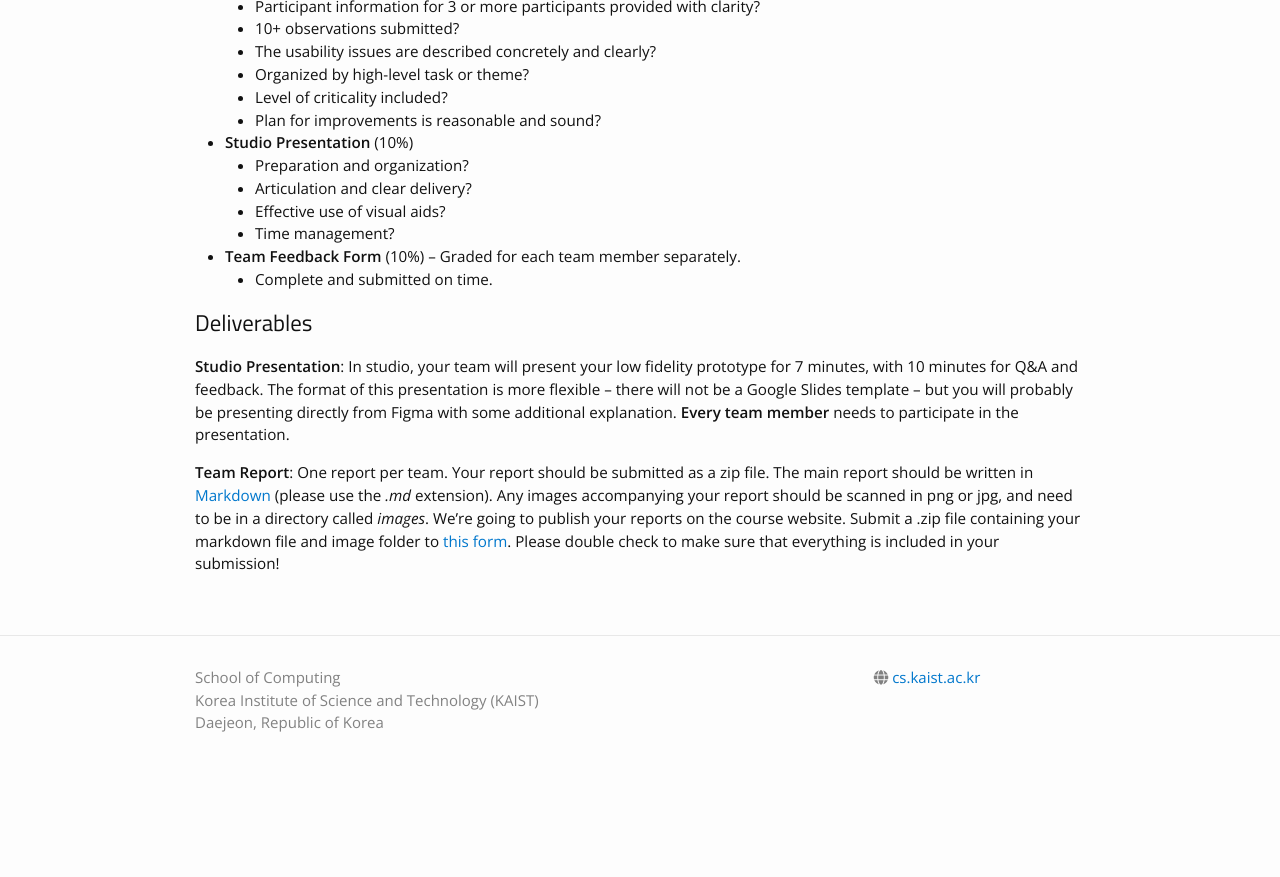
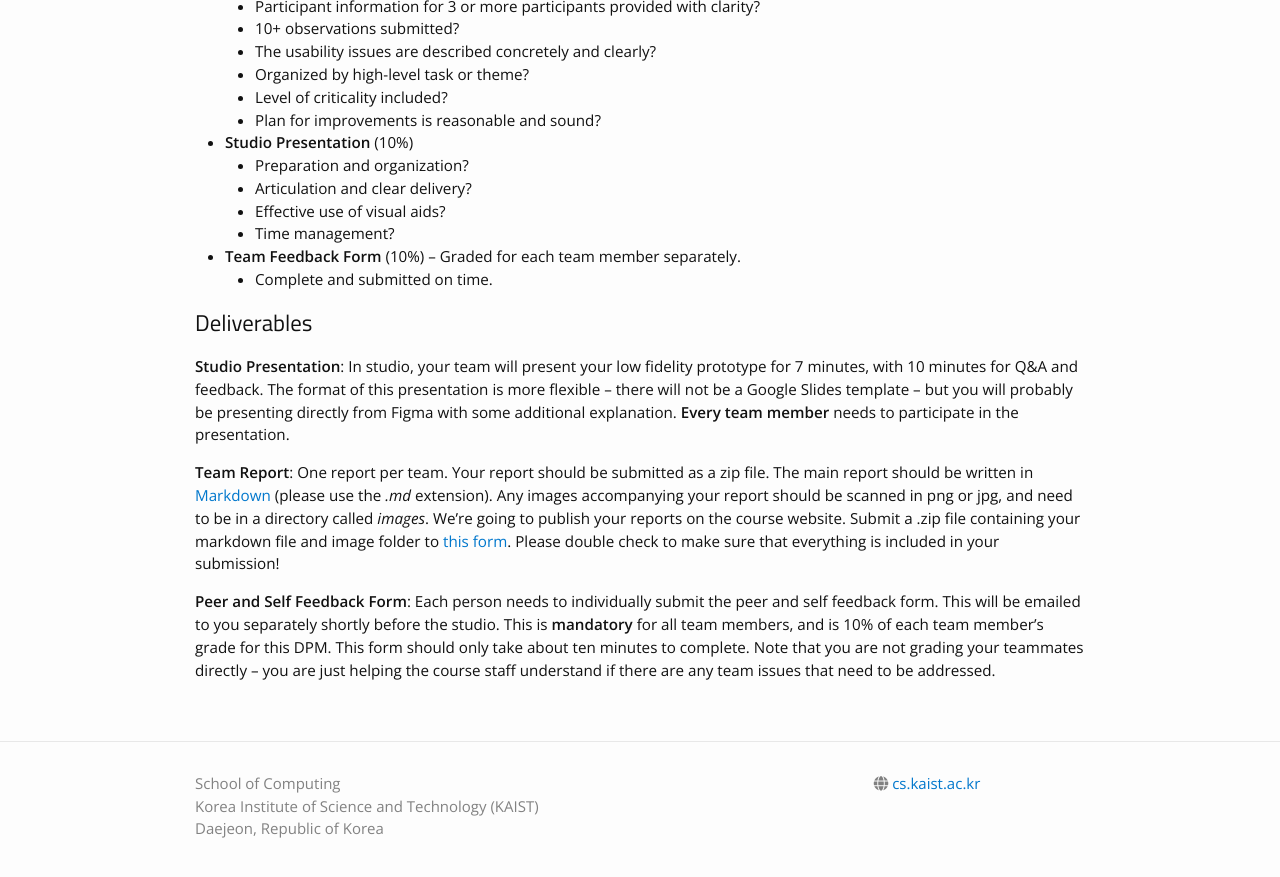
Before and after one commit to cstl-kaist/cs473-2025-fall, a Jekyll site: the page built from _projects/03_DPM3.md, in a window 1280 px wide and 900 px high, scrolled down 1987 px. Shown: the top 877 px of the window. Built offline with Jekyll 4.4.1, drawn with Linux system fonts in a browser that asks for light colours; nearby versions of some CDN libraries; before the commit the page ends 2781 px from its top, so only the background shows below that.

Commit message:
peer eval form

```diff
--- a/_projects/03_DPM3.md
+++ b/_projects/03_DPM3.md
@@ -94,3 +94,5 @@ Your report should include:
 **Studio Presentation**: In studio, your team will present your low fidelity prototype for 7 minutes, with 10 minutes for Q&A and feedback. The format of this presentation is more flexible -- there will not be a Google Slides template -- but you will probably be presenting directly from Figma with some additional explanation.  **Every team member** needs to participate in the presentation.
 
 **Team Report**: One report per team. Your report should be submitted as a zip file. The main report should be written in [Markdown](https://daringfireball.net/projects/markdown/) (please use the *.md* extension). Any images accompanying your report should be scanned in png or jpg, and need to be in a directory called *images*. We're going to publish your reports on the course website. Submit a .zip file containing your markdown file and image folder to [this form](https://forms.gle/rshWi9aiNZshULEUA). Please double check to make sure that everything is included in your submission!
+
+**Peer and Self Feedback Form**: Each person needs to individually submit the peer and self feedback form. This will be emailed to you separately shortly before the studio. This is **mandatory** for all team members, and is 10% of each team member's grade for this DPM. This form should only take about ten minutes to complete. Note that you are not grading your teammates directly -- you are just helping the course staff understand if there are any team issues that need to be addressed.
```
